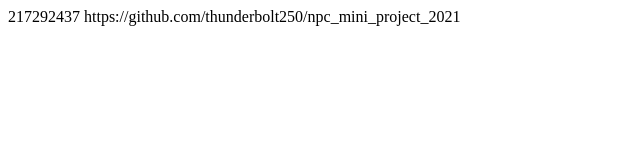
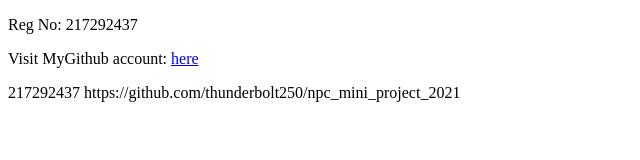
Before and after one commit to kik-james/npc_mini_project_2021, a plain HTML site: page mwesigye/about.html in a window 1280 px wide. Shown: the whole page, without its empty margins (0-640 px from the left). Drawn offline with Linux system fonts and the light colour scheme.

Commit message:
my updated about site

```diff
--- a/mwesigye/about.html
+++ b/mwesigye/about.html
@@ -1,2 +1,13 @@
+<!DOCTYPE html>
+<html>
+    <head>
+        <title>Mwesigye emmy</title>
+    </head>
+    <body>
+        <p>Reg No: 217292437</p>
+        <p>Visit MyGithub account: <a href="https://github.com/thunderbolt250">here</a></p>
+    </body>
+</html>
+
 217292437
 https://github.com/thunderbolt250/npc_mini_project_2021
```
